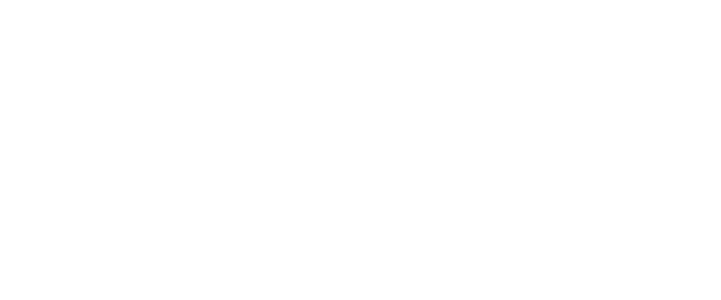
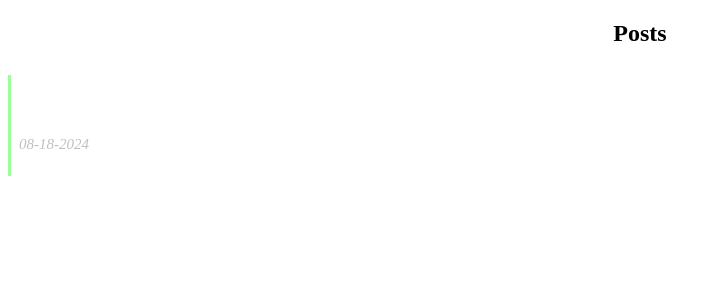
Before and after one commit to tajsDev/tajWebsite, a Next.js app: page /articles in a window 1280 px wide. Shown: the top 300 px of the page, without its empty margins (0-721 px from the left). Built offline with nearby package versions, Linux system fonts and the light colour scheme.

Commit message:
added dates and worked on the markdown

```diff
--- a/src/data/markdown.js
+++ b/src/data/markdown.js
@@ -2,6 +2,6 @@
   {
     header: "An Intro To My Website",
     ref: "/devLogs/intro.md",
-    date:"08-24-2024",
+    date:"08-18-2024",
   }
 ];
--- a/src/pages/articles.css
+++ b/src/pages/articles.css
@@ -6,9 +6,22 @@
 
 .article-list li {
   margin: 10px 0;
+  padding:1vh;
+  border-left:solid;
+  border-color:#99FF99;
+
 }
-
+.artDate {
+  color:Silver;
+  padding-top:1vh;
+  font-size:15px;
+}
+.artHead {
+  text-align:center;
+  padding-bottom:1vh;
+}
 .article-list button {
+  font-size:3vh;
   background: none;
   border: none;
   color: #ffffff;
@@ -24,7 +37,7 @@
   background: none;
   padding-bottom:3vh;
   border: none;
-  color: #ffffff;
+  color: #99FF99;
   cursor: pointer;
 }
 .artBox {
--- a/src/pages/articles.tsx
+++ b/src/pages/articles.tsx
@@ -28,11 +28,13 @@
 
     return (
       <ul className="article-list">
+        <h2 className="artHead">Posts</h2>
         {markData.map((data, index) => (
           <li key={index}>
             <button onClick={() => setSelectedArticle(data.ref)}>
-              {data.header}
+              <strong>{data.header}</strong><br/>
             </button>
+              <p className="artDate"><i>{data.date}</i></p>
           </li>
         ))}
       </ul>
```
Also changed, not shown: public/devLogs/intro.md (+7 -0 lines).
